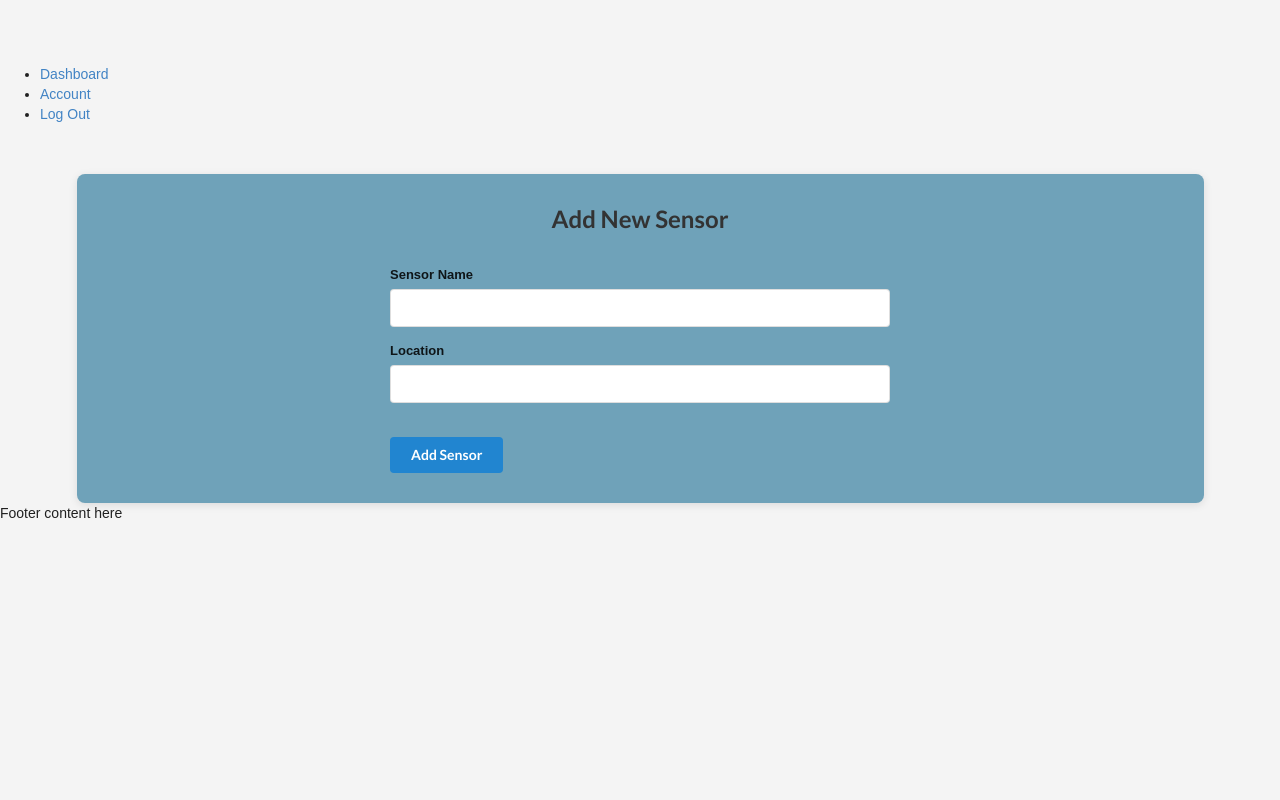
After one commit to jessetcee/d202_assignment2, a Flask app: page /add-sensor in a window 1280 px wide. The commit adds this page. Run offline with Flask 3, Linux system fonts and the light colour scheme.

Commit message:
Added sensor table and code to add sensor

```diff
--- /dev/null
+++ b/SQLite.sql
@@ -0,0 +1,2 @@
+-- SQLite
+select * from TemperatureReadings
--- a/app.py
+++ b/app.py
@@ -1,6 +1,10 @@
 import datetime
 import sqlite3
-from flask import render_template, Flask, request, redirect, url_for, session
+import random
+import time
+import os
+import sqlite3
+from flask import render_template, Flask, request, redirect, url_for, session, jsonify
 
 app = Flask(__name__)
 app.secret_key = 'super_secret_key'
@@ -9,46 +13,152 @@ def get_db_connection():
     conn.row_factory = sqlite3.Row
     return conn
 
+
+# Path to the SQLite database file
+DATABASE = 'sensors.db'
+
+# Create the database file and table if it doesn’t exist
+def init_db():
+    if not os.path.exists(DATABASE):
+        conn = sqlite3.connect(DATABASE)
+        cursor = conn.cursor()
+
+    #Create Sensor table
+        cursor.execute('''
+            CREATE TABLE IF NOT EXISTS Sensor (
+            id INTEGER PRIMARY KEY AUTOINCREMENT,
+            sensor_name TEXT NOT NULL,
+            location TEXT NOT NULL
+        )
+    ''')
+
+# Create TemperatureReading table
+        cursor.execute('''
+            CREATE TABLE IF NOT EXISTS TemperatureReading (
+            id INTEGER PRIMARY KEY AUTOINCREMENT,
+            sensor_id INTEGER,
+
+            temperature REAL NOT NULL,
+            timestamp DATETIME DEFAULT CURRENT_TIMESTAMP,
+            FOREIGN KEY (sensor_id) REFERENCES Sensor(id)
+        )
+    ''')
+
+        conn.commit()
+        conn.close()
+
+
+# Function to add a new sensor to the database
+def add_sensor(sensor_name, location):
+    conn = sqlite3.connect(DATABASE)
+    cursor = conn.cursor()
+    cursor.execute('''
+        INSERT INTO Sensor (sensor_name, location)
+        VALUES (?, ?)
+    ''', (sensor_name, location))
+    conn.commit()
+    conn.close()
+
+
+# Function to get all sensors from the database
+def get_all_sensors():
+    conn = sqlite3.connect(DATABASE)
+    cursor = conn.cursor()
+    cursor.execute('SELECT id, sensor_name, location FROM Sensor')
+    sensors = cursor.fetchall()
+    conn.close()
+    return sensors
+
+# Function to insert a new sensor into the database
+def save_sensor_data(sensor_id, temperature):
+    conn = sqlite3.connect(DATABASE)
+    cursor = conn.cursor()
+    cursor.execute('''
+        INSERT INTO TemperatureReading (sensor_id, temperature)
+        VALUES (?, ?)
+    ''', (sensor_id, temperature))
+    conn.commit()
+    conn.close()
+
+# Function to get the latest 10 temperature readings from the database
+def get_latest_readings():
+    conn = sqlite3.connect(DATABASE)
+    cursor = conn.cursor()
+    cursor.execute('''
+        SELECT distinct s.id, s.sensor_name, s.location, r.temperature, r.timestamp
+        FROM TemperatureReading r
+        JOIN Sensor s ON r.sensor_id = s.id
+        ORDER BY r.timestamp DESC
+        LIMIT 10
+    ''')
+    readings = cursor.fetchall()
+    conn.close()
+    return readings
+
+#readings for dashboard
+def get_live_readings():
+    conn = sqlite3.connect(DATABASE)
+    cursor = conn.cursor()
+    cursor.execute('''
+        SELECT distinct s.sensor_name, s.location, r.temperature, r.timestamp
+        FROM TemperatureReading r
+        JOIN Sensor s ON r.sensor_id = s.id
+        ORDER BY r.timestamp DESC
+        LIMIT 25
+    ''')
+    readings = cursor.fetchall()
+    conn.close()
+    return readings
+
+# Function to simulate and save temperature readings
+def get_and_save_sensor_data():
+    sensors = get_all_sensors()  # Get all sensors from the database
+    for sensor in sensors:
+        sensor_id, sensor_name, location = sensor
+        temperature = round(random.uniform(20.0, 30.0), 2)
+        save_sensor_data(sensor_id, temperature)  # Save the temperature reading for the sensor
+    # return sensors
+
+# Initialize the database
+init_db()
+
+
 @app.route("/")
 def home():
     return render_template("index.html")
 
 @app.route("/dashboard/")
 def dashboard():
-    return render_template("dashboard.html")
+    get_and_save_sensor_data()
+    latest_readings = get_latest_readings()
+    return render_template("dashboard.html", readings=latest_readings)
 
 @app.route("/admin_centre/")
 def admin_centre():
     conn = get_db_connection()
-    sensors = conn.execute('SELECT * FROM sensors').fetchall()
+    sensors = conn.execute('SELECT * FROM TemperatureReading').fetchall()
     conn.close()
-    return render_template("admin_centre.html", sensors=sensors)
+    return render_template("admin_centre.html")
+# , sensors=sensors
 
-@app.route("/new_sensor", methods=["GET", "POST"])
-def new_sensor():
-    if request.method == "POST":
-        name = request.form.get("name")
-        location = request.form.get("location")
-        interval = request.form.get("interval")
+# @app.route("/new_sensor", methods=["GET", "POST"])
+# def new_sensor():
+#     if request.method == "POST":
+#         name = request.form.get("name")
+#         location = request.form.get("location")
+#         interval = request.form.get("interval")
 
-        conn = get_db_connection()
-        conn.execute('INSERT INTO sensors (name, location, interval) VALUES (?, ?, ?)',
-                     (name, location, interval))
-        conn.commit()
-        conn.close()
+#         conn = get_db_connection()
+#         conn.execute('INSERT INTO sensors (name, location, interval) VALUES (?, ?, ?)',
+#                      (name, location, interval))
+#         conn.commit()
+#         conn.close()
 
-        return redirect(url_for('admin_centre'))
+#         return redirect(url_for('admin_centre'))
 
-    return render_template("new_sensor.html")
+#     return render_template("readings.html")
 
-@app.route("/hello/")
-@app.route("/hello/<name>")
-def hello_there(name="results"):
-    return render_template(
-        "hello_there.html",
-        name=name,
-        date=datetime.datetime.now()
-    )
+
 
 @app.route("/login", methods=["GET", "POST"])
 def login():
@@ -72,5 +182,41 @@ def login():
 
     return render_template("login.html")
 
+
+
+
+
+@app.route('/api/sensor-data')
+def sensor_data():
+    sensor_data = get_and_save_sensor_data()
+    return jsonify(sensor_data)
+
+
+
+@app.route('/readings')
+def readings():
+    latest_readings = get_latest_readings()  # Fetch the latest readings from the database
+    return render_template('readings.html', readings=latest_readings)
+
+@app.route('/add-sensor', methods=['GET', 'POST'])
+def add_sensor_route():
+    if request.method == 'POST':
+        sensor_name = request.form['sensor_name']
+        location = request.form['location']
+        add_sensor(sensor_name, location)  # Add sensor to the database
+        return redirect(url_for('readings'))  # Redirect back to the readings page
+
+    return render_template('add_sensor.html')  # Render the form to add a new sensor
+
+
+# Testing code, currently errors
+def delete_temp_readings():
+    conn= sqlite3.connect(DATABASE)
+    cursor= conn.cursor()
+    cursor.execute('delete from TemperatureReading')
+    conn.commit
+    conn.close
+    return redirect(url_for('readings'))
+
 if __name__ == "__main__":
     app.run(debug=True)
--- /dev/null
+++ b/static/Style.css
@@ -0,0 +1,108 @@
+
+
+
+.ui_grid{
+    display: grid;
+    grid-template-columns: 1fr 1fr 1fr 1fr ; /* 3 equal columns */
+    gap: 10px;
+    max-width: 600px;
+    margin: 20px auto;
+    border: 1px solid #ddd; /* Optional border around the whole table */
+}
+
+
+
+body {
+    background-color: #f4f4f9;
+    font-family: 'Arial', sans-serif;
+    padding-top: 50px;
+}
+h2.ui.header {
+    text-align: center;
+    color: #3f3d56;
+}
+.ui.grid {
+    justify-content: center;
+}
+.ui.grid > .column {
+    text-align: center;
+    padding: 20px;
+    background-color: #fff;
+    box-shadow: 0 1px 3px rgba(0, 0, 0, 0.12), 0 1px 2px rgba(0, 0, 0, 0.24);
+    border-radius: 8px;
+    margin-bottom: 20px;
+}
+.ui.statistic .value {
+    font-size: 2.5rem;
+    color: #21ba45; /* Green color */
+}
+.ui.statistic .label {
+    font-size: 1.2rem;
+    color: #333;
+}
+.ui.grid > .column h3 {
+    font-size: 1.5rem;
+    color: #3f3d56;
+}
+
+
+body {
+    background-color: #f4f4f4;
+    font-family: 'Arial', sans-serif;
+}
+
+
+
+
+.container {
+    margin-top: 50px;
+    padding: 20px;
+}
+
+h2 {
+    color: #333;
+    text-align: center;
+    margin-bottom: 30px;
+}
+
+table {
+    width: 100%;
+    border-collapse: collapse;
+    box-shadow: 0 2px 8px rgba(0, 0, 0, 0.1);
+}
+
+th, td {
+    padding: 15px;
+    text-align: left;
+    border-bottom: 1px solid #ddd;
+}
+
+th {
+    background-color: #4CAF50;
+    color: white;
+}
+
+tr:nth-child(even) {
+    background-color: #f9f9f9;
+}
+
+tr:hover {
+    background-color: #f1f1f1;
+}
+
+td {
+    color: #333;
+}
+
+.ui.container {
+    background-color: rgb(111, 162, 185);
+    padding: 30px;
+    border-radius: 8px;
+}
+
+.footer {
+    text-align: center;
+    margin-top: 20px;
+    font-size: 0.9em;
+    color: #777;
+}
--- /dev/null
+++ b/templates/add_sensor.html
@@ -0,0 +1,62 @@
+{% extends "base.html" %}
+
+{% block title %}New Sensor{% endblock %}
+
+{% block content %}
+<!DOCTYPE html>
+<html lang="en">
+<head>
+    <meta charset="UTF-8">
+    <meta name="viewport" content="width=device-width, initial-scale=1.0">
+    <title>Add New Sensor</title>
+    <link rel="stylesheet" href="https://cdnjs.cloudflare.com/ajax/libs/semantic-ui/2.4.1/semantic.min.css">
+    <link rel="stylesheet" href="/static/Style.css">
+    <style>
+        body {
+            background-color: #f4f4f4;
+            font-family: 'Arial', sans-serif;
+        }
+
+        .container {
+            margin-top: 50px;
+            padding: 20px;
+            background-color: white;
+            box-shadow: 0 2px 8px rgba(0, 0, 0, 0.1);
+            border-radius: 8px;
+        }
+
+        h2 {
+            text-align: center;
+            color: #333;
+        }
+
+        .ui.form {
+            max-width: 500px;
+            margin: 0 auto;
+        }
+
+        .ui.button {
+            margin-top: 20px;
+        }
+    </style>
+</head>
+<body>
+    <div class="ui container">
+        <h2>Add New Sensor</h2>
+        <form class="ui form" method="POST">
+            <div class="field">
+                <label for="sensor_name">Sensor Name</label>
+                <input type="text" name="sensor_name" required>
+            </div>
+            <div class="field">
+                <label for="location">Location</label>
+                <input type="text" name="location" required>
+            </div>
+            <button class="ui blue button" type="submit">Add Sensor</button>
+        </form>
+    </div>
+</body>
+</html>
+
+
+{% endblock %}
--- a/templates/base.html
+++ b/templates/base.html
@@ -4,7 +4,7 @@
     <meta charset="UTF-8">
     <meta name="viewport" content="width=device-width, initial-scale=1.0">
     <title>{% block title %}My App{% endblock %}</title>
-    <link rel="stylesheet" href="{{ url_for('static', filename='styles.css') }}">
+    <link rel="stylesheet" href="{{ url_for('static', filename='Style.css') }}" />
 </head>
 <body>
     <header>
@@ -15,10 +15,12 @@
                 <li><a href="">Log Out</a></li>
                 {% if session.get('is_admin') %}
                 <li><a href="{{ url_for('admin_centre') }}">Admin Centre</a></li>
+                <li><a href="{{ url_for('readings') }}">Temperature Readings</a></li>
                 {% endif %}
             </ul>
         </nav>
     </header>
+
 
     <main>
         {% block content %}
```
Also changed, not shown: static/script.js (added, +15 -0 lines), templates/dashboard.html (+112 -2 lines), templates/readings.html (added, +58 -0 lines), database.db, sensors.db (added).
